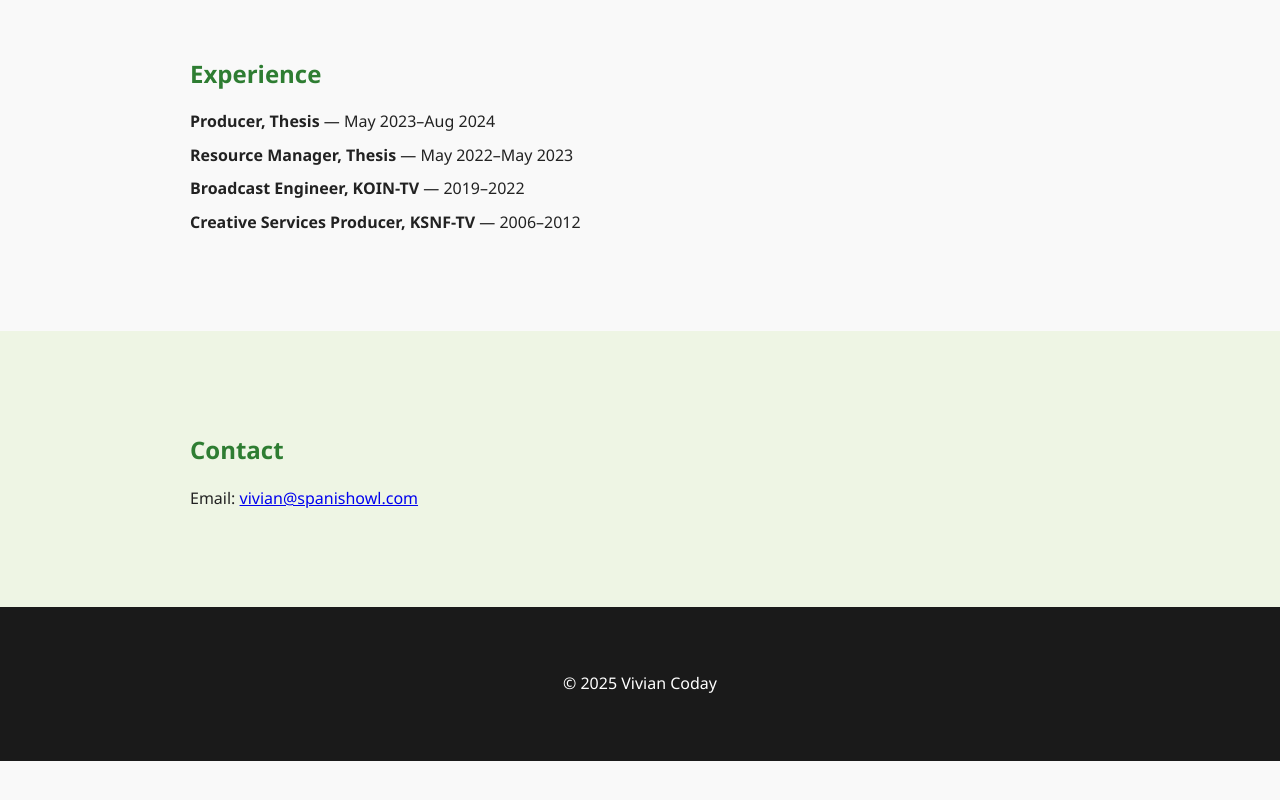
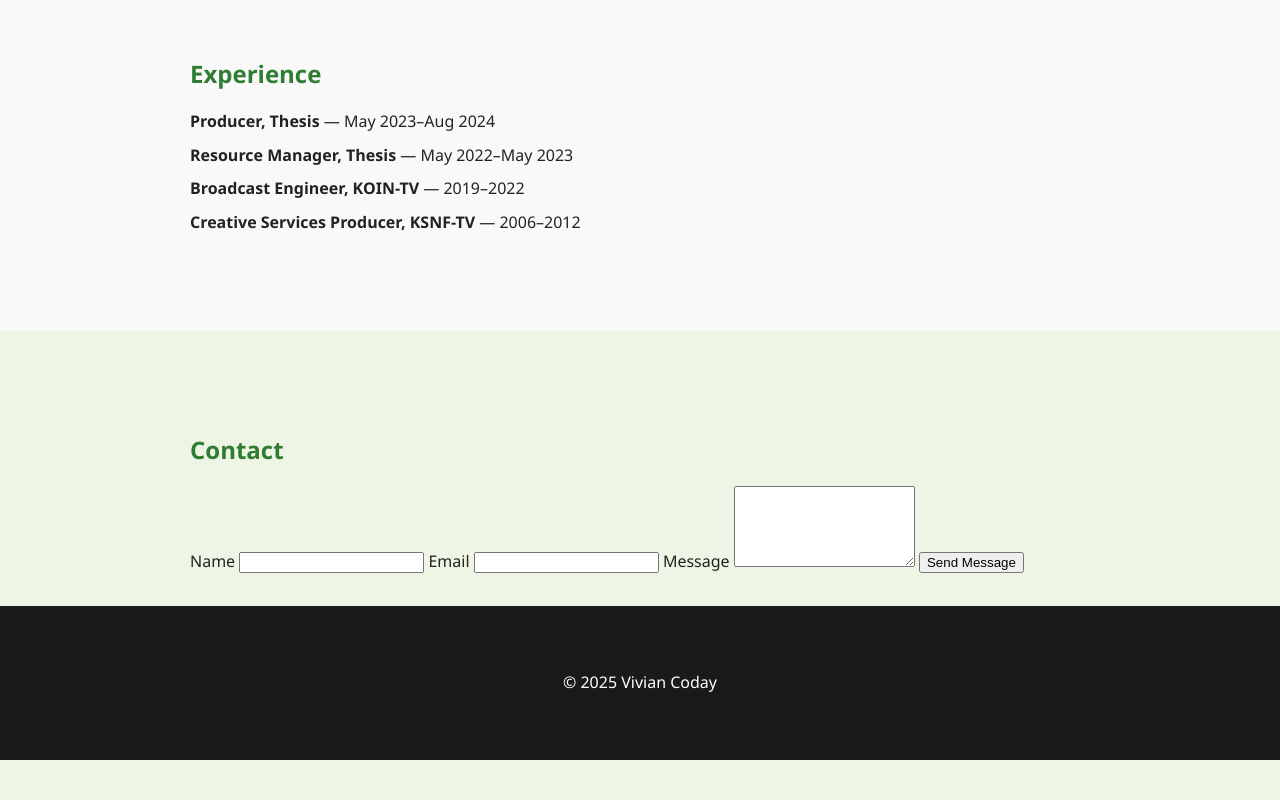
Before and after one commit to spanishowl/spanishowl.github.io, a plain HTML site: page index.html in a window 1280 px wide. Shown: the part 1396-2196 px from the top of the page. Before the commit the page ends 2157 px from the top, so only its background shows below. Drawn offline with Linux system fonts and the light colour scheme.

Commit message:
Changed Contact section to remove email and add form

```diff
--- a/index.html
+++ b/index.html
@@ -53,12 +53,22 @@
     </div>
   </section>
 
-  <section id="contact" class="section alt">
-    <div class="container">
-      <h2>Contact</h2>
-      <p>Email: <a href="mailto:vivian@spanishowl.com">vivian@spanishowl.com</a></p>
-    </div>
-  </section>
+ <section id="contact" class="section alt">
+  <div class="container">
+    <h2>Contact</h2>
+    <form action="https://formspree.io/f/xbloybyv" method="POST">
+      <label for="name">Name</label>
+      <input type="text" name="name" id="name" required />
+
+      <label for="email">Email</label>
+      <input type="email" name="_replyto" id="email" required />
+
+      <label for="message">Message</label>
+      <textarea name="message" id="message" rows="5" required></textarea>
+
+      <button type="submit">Send Message</button>
+    </form>
+  </div>
 
   <footer>
     <div class="container">
```
